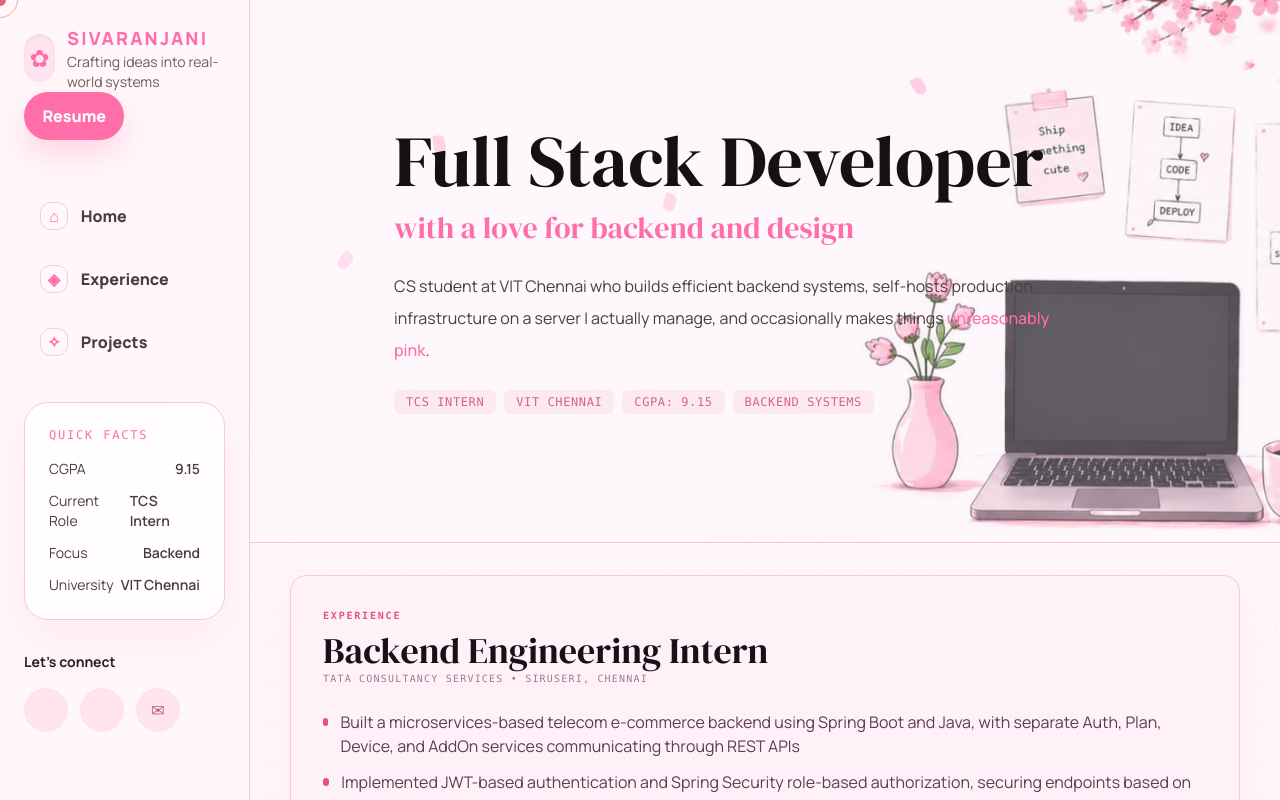
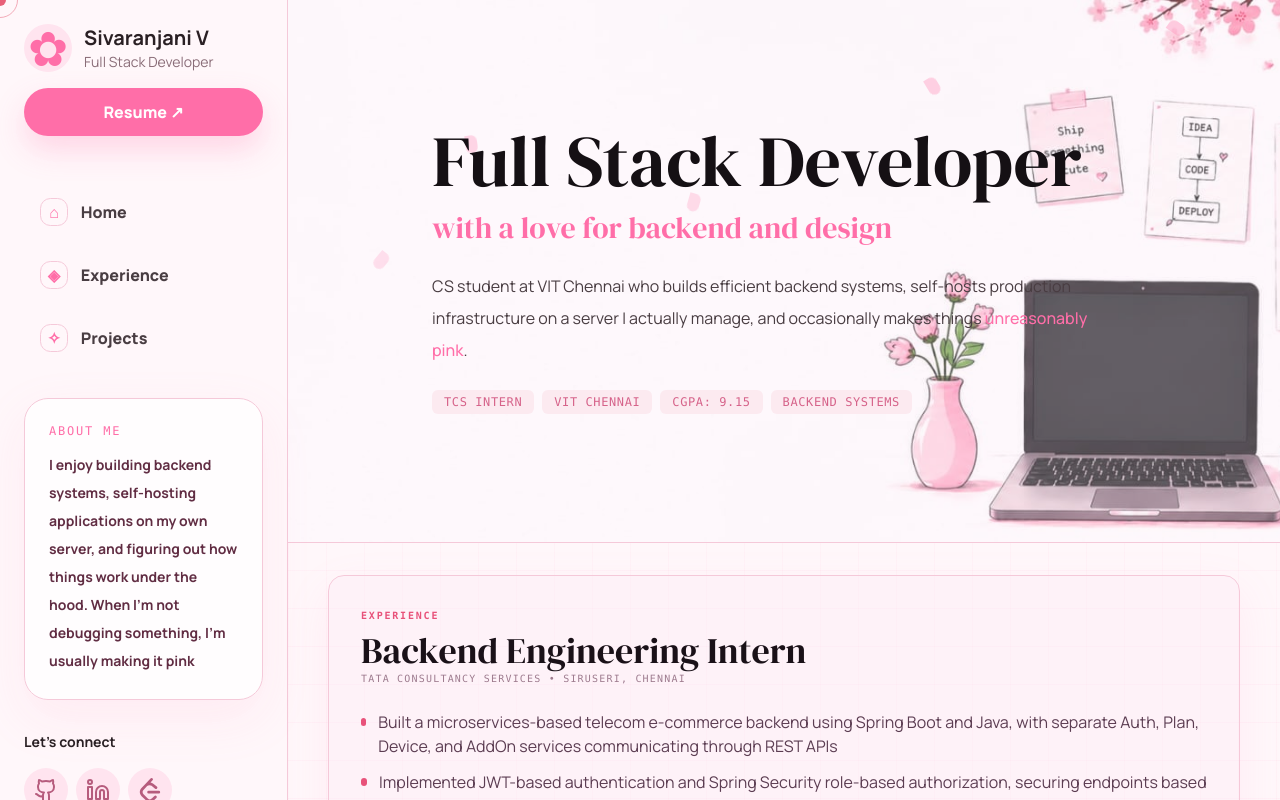
Before and after one commit to Sivdvj/portfolio, a React (Vite) app: page / in a window 1280 px wide. Built offline with nearby package versions, Linux system fonts and the light colour scheme.

Commit message:
fix: sidebar structure

```diff
--- a/package.json
+++ b/package.json
@@ -13,6 +13,7 @@
     "@tailwindcss/vite": "^4.3.0",
     "react": "^19.2.6",
     "react-dom": "^19.2.6",
+    "react-icons": "^5.6.0",
     "tailwindcss": "^4.3.0"
   },
   "devDependencies": {
--- a/src/components/Sidebar.jsx
+++ b/src/components/Sidebar.jsx
@@ -1,3 +1,6 @@
+import { LuGithub, LuLinkedin } from "react-icons/lu";
+import { SiLeetcode } from "react-icons/si";
+
 const navItems = [
   { label: "Home", href: "#home", icon: "⌂" },
   { label: "Experience", href: "#experience", icon: "◈" },
@@ -6,30 +9,27 @@ const navItems = [
 
 export default function Sidebar() {
   return (
-    <aside className="z-30 border-[#F5C9D9] bg-[#FFF7FA]/92 px-5 py-5 backdrop-blur-xl lg:sticky lg:top-0 lg:h-screen lg:w-62.5 lg:border-r lg:px-6 lg:py-6">
+    <aside className="z-30 border-[#F5C9D9] bg-[#FFF7FA]/92 px-5 py-5 backdrop-blur-xl lg:sticky lg:top-0 lg:h-screen lg:w-72 lg:border-r lg:px-6 lg:py-6">
       {" "}
-      <div className="flex items-center justify-between gap-4 lg:block">
-        <a className="group flex items-center gap-3" href="#home">
-          <span className="grid h-12 w-12 place-items-center rounded-2xl bg-[#FFE4EF] text-2xl text-[#FF6EA8] shadow-inner">
+      <a className="group block" href="#home">
+        <div className="mb-4 flex items-center gap-3">
+          <div className="grid h-12 w-12 place-items-center rounded-full bg-[#FFE4EF] text-5xl text-[#FF6EA8]">
             ✿
-          </span>
+          </div>
+
           <div>
-            <p className="text-lg font-extrabold uppercase tracking-[0.12em] text-[#FF6EA8]">
-              Sivaranjani
-            </p>
-            <p className="hidden text-sm text-[#6B5C61] sm:block">
-              Crafting ideas into real-world systems
-            </p>
+            <h1 className="font-bold text-xl text-[#2A2024]">Sivaranjani V</h1>
+            <p className="text-sm text-[#8A6D78]">Full Stack Developer</p>
           </div>
-        </a>
-        <a
-          className="resume-button lg:hidden"
-          href="#"
-          aria-label="Resume placeholder"
-        >
-          Resume
-        </a>
-      </div>
+        </div>
+      </a>
+      <a
+        className="resume-button w-full"
+        href="https://drive.google.com/file/d/1AnfHe4RhKtAHq05_93J7QK1gc3EyGTrj/view?usp=sharing"
+        target="_blank"
+      >
+        Resume ↗
+      </a>
       <nav className="mt-6 flex gap-2 overflow-x-auto pb-2 lg:mt-12 lg:grid lg:overflow-visible lg:pb-0">
         {navItems.map((item) => (
           <a className="nav-link" href={item.href} key={item.href}>
@@ -39,43 +39,27 @@ export default function Sidebar() {
         ))}
       </nav>
       <div className="paper-panel mt-8 hidden lg:block">
-        <p className="mb-4 font-mono text-xs uppercase tracking-[0.15em] text-[#FF6EA8]">
-          Quick Facts
+        <p className="mb-3 font-mono text-xs uppercase tracking-[0.15em] text-[#FF6EA8]">
+          About Me
         </p>
 
-        <div className="space-y-3 text-sm text-[#493D42]">
-          <div className="flex items-center justify-between">
-            <span>CGPA</span>
-            <span className="font-semibold">9.15</span>
-          </div>
-
-          <div className="flex items-center justify-between">
-            <span>Current Role</span>
-            <span className="font-semibold">TCS Intern</span>
-          </div>
-
-          <div className="flex items-center justify-between">
-            <span>Focus</span>
-            <span className="font-semibold">Backend</span>
-          </div>
-
-          <div className="flex items-center justify-between">
-            <span>University</span>
-            <span className="font-semibold">VIT Chennai</span>
-          </div>
-        </div>
+        <p className="text-sm leading-7 font-bold text-[#612d43]">
+          I enjoy building backend systems, self-hosting applications on my own
+          server, and figuring out how things work under the hood. When I'm not
+          debugging something, I'm usually making it pink
+        </p>
       </div>
       <div className="mt-8 hidden lg:block">
         <p className="mb-4 text-sm font-bold text-[#2A2024]">Let's connect</p>
 
-        <div className="flex gap-3">
+        <div className="flex gap-2">
           <a
             href="https://github.com/Sivdvj"
             target="_blank"
             rel="noreferrer"
             className="grid h-11 w-11 place-items-center rounded-full bg-[#FFE4EF] text-[#B65C7D] transition hover:-translate-y-1 hover:bg-[#FF8DB7] hover:text-white"
           >
-            <i className="fa-brands fa-github" />
+            <LuGithub size={24} />
           </a>
 
           <a
@@ -84,14 +68,15 @@ export default function Sidebar() {
             rel="noreferrer"
             className="grid h-11 w-11 place-items-center rounded-full bg-[#FFE4EF] text-[#B65C7D] transition hover:-translate-y-1 hover:bg-[#FF8DB7] hover:text-white"
           >
-            <i className="fa-brands fa-linkedin-in" />
+            <LuLinkedin size={24} />
           </a>
 
           <a
-            href="mailto:yourmail@gmail.com"
+            href="https://leetcode.com/u/Sivdvj"
+            target="_blank"
             className="grid h-11 w-11 place-items-center rounded-full bg-[#FFE4EF] text-[#B65C7D] transition hover:-translate-y-1 hover:bg-[#FF8DB7] hover:text-white"
           >
-            ✉
+            <SiLeetcode size={24} />
           </a>
         </div>
       </div>
--- a/src/index.css
+++ b/src/index.css
@@ -122,7 +122,7 @@ a {
 
 .resume-button:hover,
 .contact-link:hover {
-  transform: translateY(-2px);
+  scale: 1.05;
   box-shadow: 0 18px 40px rgba(255, 110, 168, 0.32);
 }
 
--- a/src/sections/Contact.jsx
+++ /dev/null
@@ -1,32 +0,0 @@
-import SectionHeading from "../components/SectionHeading";
-
-export default function Contact() {
-  return (
-    <section id="contact" className="section-shell">
-      <div className="rounded-[2rem] border border-[#F5C9D9] bg-[#FFF1F6] p-8 shadow-[0_18px_55px_rgba(255,141,183,0.13)] sm:p-10">
-        <SectionHeading
-          eyebrow="Contact"
-          title="Let's build something that ships."
-        >
-          <p>
-            Placeholder links are ready for your real GitHub, LinkedIn, email,
-            resume, and live deployments.
-          </p>
-        </SectionHeading>
-        <div className="grid gap-4 sm:grid-cols-2 lg:grid-cols-4">
-          {[
-            ["GitHub", "https://github.com/Sivdvj"],
-            ["LinkedIn", "www.linkedin.com/in/sivaranjani-vijay"],
-            ["Email", "mailto:hello@example.com"],
-            ["Resume", "#"],
-          ].map(([label, href]) => (
-            <a className="contact-link" href={href} key={label}>
-              <span>{label}</span>
-              <span>↗</span>
-            </a>
-          ))}
-        </div>
-      </div>
-    </section>
-  );
-}
--- a/src/sections/Learning.jsx
+++ /dev/null
@@ -1,21 +0,0 @@
-import LearningCard from "../components/LearningCard";
-import SectionHeading from "../components/SectionHeading";
-import { learningItems } from "../data/projects";
-
-export default function Learning() {
-  return (
-    <section id="learning" className="section-shell bg-white/42">
-      <SectionHeading eyebrow="Currently Active" title="Things I'm Learning">
-        <p>
-          Notes in progress, concepts getting rewritten, and backend ideas
-          slowly becoming muscle memory.
-        </p>
-      </SectionHeading>
-      <div className="grid gap-4 sm:grid-cols-2 xl:grid-cols-3">
-        {learningItems.map((item, index) => (
-          <LearningCard item={item} index={index} key={item} />
-        ))}
-      </div>
-    </section>
-  );
-}
--- a/src/sections/Projects.jsx
+++ b/src/sections/Projects.jsx
@@ -68,10 +68,11 @@ export default function Projects() {
           </h2>
         </div>
         <a
-          className="hidden font-mono text-xs font-bold tracking-wide text-[#E8527A] transition hover:underline sm:inline-flex"
-          href="#"
+          className="hidden font-mono text-sm font-bold tracking-wide text-[#E8527A] transition hover:underline sm:inline-flex"
+          href="https://github.com/Sivdvj"
+          target="_blank"
         >
-          View all →
+          Github →
         </a>
       </div>
 
```
Also changed, not shown: 1 other file (tests, documents, lock files or other folders).
